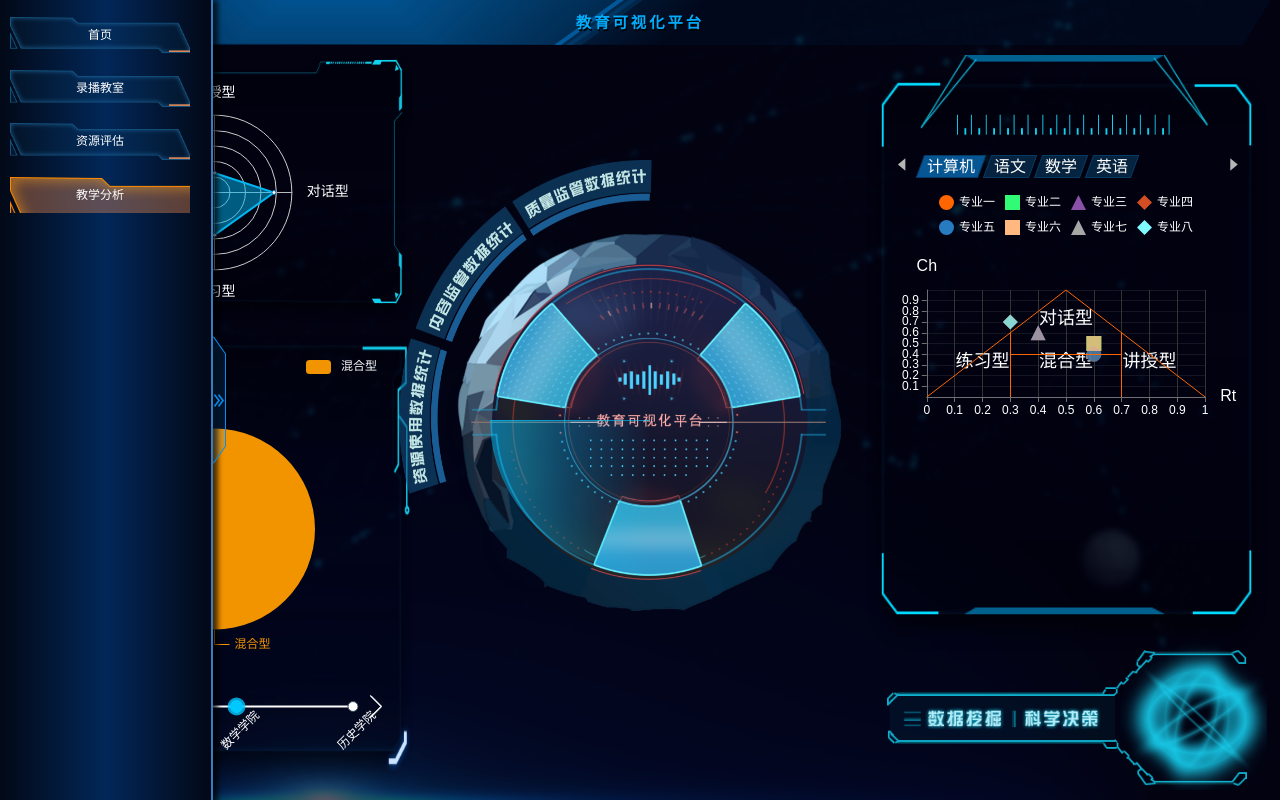
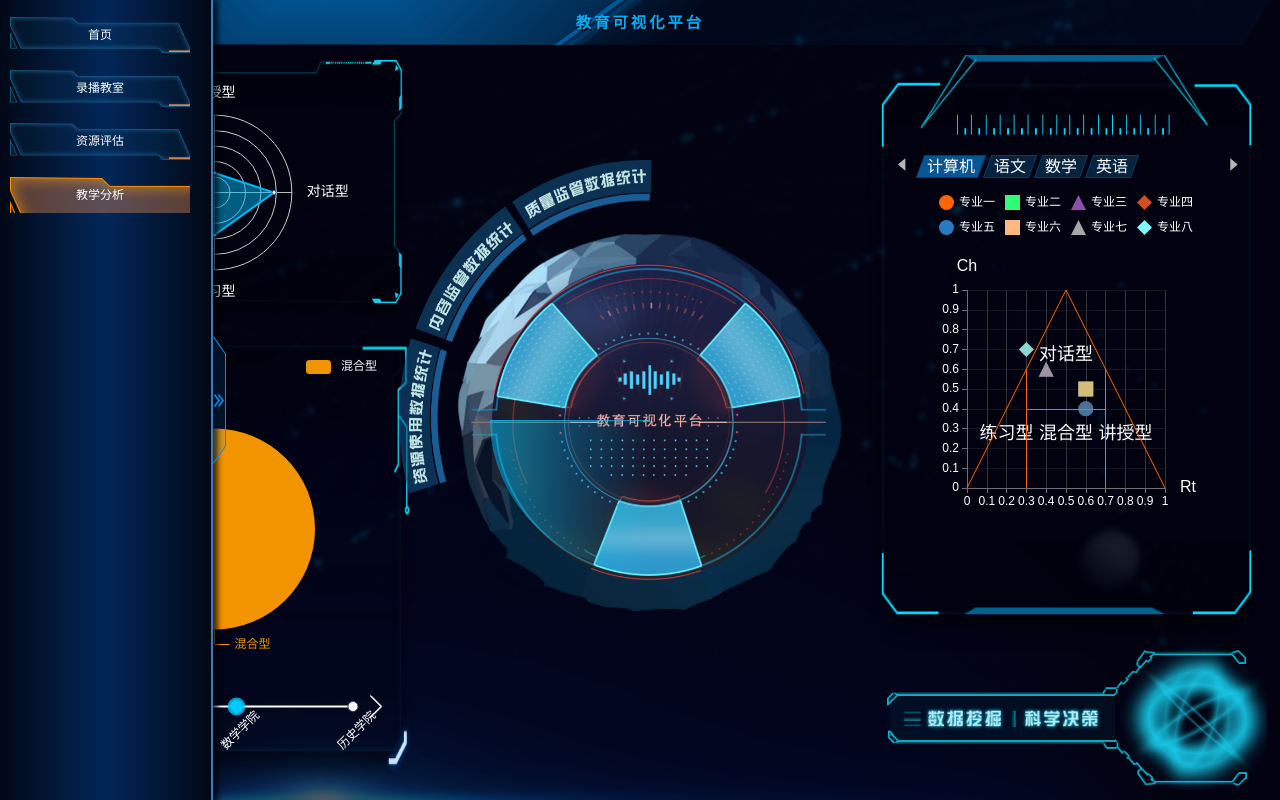
Before and after one commit to a-ke/eduVisualPlatform, a Vue app: page /#/content/teachingAnalysis in a window 1280 px wide. Built offline with nearby package versions, Linux system fonts and the light colour scheme.

Commit message:
教学分析页面优化

```diff
--- a/src/components/teachingAnalysis/Rt-Ch.vue
+++ b/src/components/teachingAnalysis/Rt-Ch.vue
@@ -4,7 +4,7 @@
 <style lang="scss">
 #Rt-Ch {
   width: 100%;
-  height: 4rem;
+  height: 100%;
 }
 </style>
 <script>
@@ -18,6 +18,12 @@ export default {
   methods: {
     initChart(dataList) {
       var vm = this;
+      var width = document.getElementById("Rt-Ch").offsetWidth;
+      var height = document.getElementById("Rt-Ch").offsetHeight;
+      var w_h_min = width;
+      if (w_h_min > height) {
+        w_h_min = height;
+      }
       var option = {
         xAxis: {
           name: "Rt",
@@ -74,7 +80,10 @@ export default {
           }
         },
         grid: {
-          top: 100
+          top: 100,
+          left: "center",
+          width: w_h_min-150,
+          height: w_h_min-150
         },
         legend: {
           itemWidth: 15,
@@ -267,7 +276,7 @@ export default {
         color: '#80FBFF'
       },
     ];
-    // vm.initChart();
+    vm.initChart(vm.dataList);
   }
 };
 </script>
--- a/src/components/teachingAnalysis/collegeTeachingType.vue
+++ b/src/components/teachingAnalysis/collegeTeachingType.vue
@@ -118,14 +118,9 @@ export default {
       myChart.setOption(option);
     }
   },
-  watch: {
-    dataList: function() {
-      var vm = this;
-      vm.initCharts(vm.dataList);
-    }
-  },
   mounted: function() {
     var vm = this;
+    vm.initCharts(vm.dataList);
   }
 };
 </script>
--- a/src/components/teachingAnalysis/schoolTeachingType.vue
+++ b/src/components/teachingAnalysis/schoolTeachingType.vue
@@ -99,14 +99,9 @@ export default {
       myChart.setOption(option);
     }
   },
-  watch: {
-    dataList: function() {
-      var vm = this;
-      vm.initCharts(vm.dataList);
-    }
-  },
   mounted: function() {
     var vm = this;
+    vm.initCharts(vm.dataList);
   }
 };
 </script>
--- a/src/tpl/teachingAnalysis.vue
+++ b/src/tpl/teachingAnalysis.vue
@@ -2,19 +2,19 @@
     <div id="teachingAnalysis">
       <div class="teachingAnalysis-left">
         <div class="teachingAnalysis-left-top">
-            <school-teaching-type title="学校教学类型统计" :dataList="schoolData"></school-teaching-type>
+            <school-teaching-type v-if="schoolData.length" title="学校教学类型统计" :dataList="schoolData"></school-teaching-type>
           <!-- <teaching-border-frame title="学校教学类型统计" total="" :more="false">
             <school-teaching-type title="学校教学类型统计"></school-teaching-type>
           </teaching-border-frame> -->
         </div>
         <div class="teachingAnalysis-left-bottom">
-          <college-teaching-type title="各学院教学类型统计" :dataList="academeData"></college-teaching-type>
+          <college-teaching-type v-if="academeData.length" title="各学院教学类型统计" :dataList="academeData"></college-teaching-type>
         </div>
       </div>
       <div class="teachingAnalysis-right">
         <div class="teachingAnalysis-right-top">
           <diagonal-block-nav class="nav-style" :navList="stageList" @handleChange="handleChange"></diagonal-block-nav>
-          <rt-ch-chart :dataList="rt_chList"></rt-ch-chart>
+          <rt-ch-chart v-if="rt_chList.length" class="rt-ch-chart" :dataList="rt_chList"></rt-ch-chart>
         </div>
          <div class="teachingAnalysis-right-bottom">
           <img src="../../static/images/public/index_tips.png" alt="">
@@ -197,6 +197,7 @@ export default {
       padding-top: 1.5rem;
       padding-left: 0.4rem;
       padding-right: 0.4rem;
+      padding-bottom: 0.8rem;
       background: url("../../static/images/public/index_box2_bg.png") no-repeat
         center;
       background-size: 100% 100%;
@@ -204,6 +205,9 @@ export default {
         height: 0.32rem;
         line-height: 0.32rem;
         margin-bottom: 0.2rem;
+      }
+      .rt-ch-chart {
+        height: calc(100% - 0.52rem);
       }
     }
     .teachingAnalysis-right-bottom {
```
